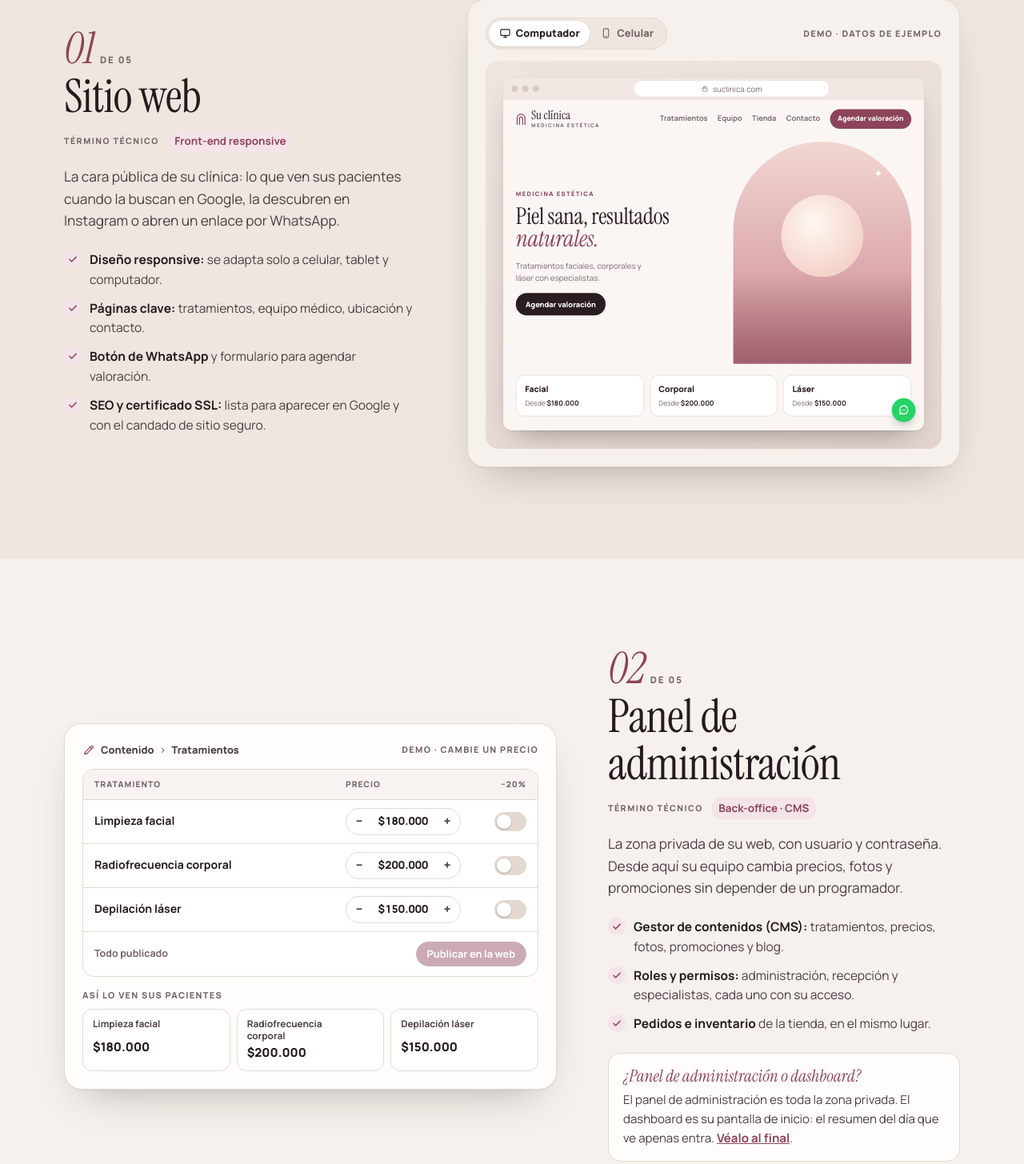
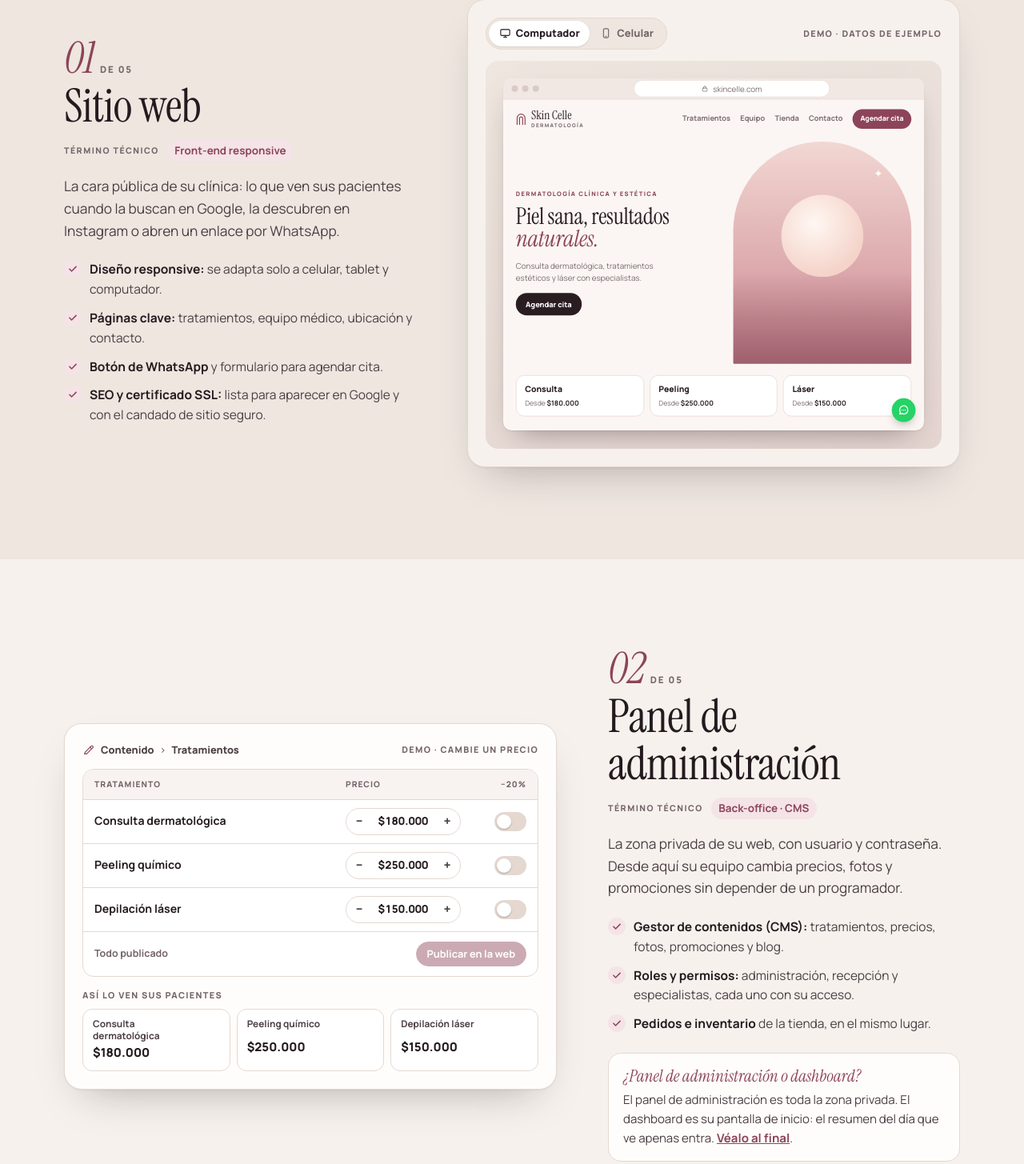
Before and after one commit to bayronlondonoc/propuesta-skin-celle, a plain HTML site: page index.html in a window 1280 px wide. Shown: the part 620-2075 px from the top of the page at 80% size. Drawn offline with Linux system fonts and the light colour scheme.

Commit message:
Personaliza la propuesta para Skin Celle
Nombre de la clínica en el título, la portada, las maquetas y el cierre.
Los datos de ejemplo pasan a dermatología: consulta dermatológica,
peeling, acné, manchas y revisión de lunares; "valoración" pasa a "cita".

Co-Authored-By: Claude Opus 5.5 <noreply@anthropic.com>

```diff
--- a/index.html
+++ b/index.html
@@ -5,10 +5,10 @@
 <meta name="viewport" content="width=device-width, initial-scale=1, viewport-fit=cover">
 <meta name="color-scheme" content="light dark">
 <meta name="robots" content="noindex">
-<title>Propuesta web · Clínica estética</title>
-<meta name="description" content="Sitio web, panel de administración, tienda en línea, panel de análisis y CRM para su clínica estética. Precio especial para clientes de Jhoana: $5.000.000 COP.">
+<title>Propuesta web · Skin Celle</title>
+<meta name="description" content="Sitio web, panel de administración, tienda en línea, panel de análisis y CRM para Skin Celle, clínica dermatológica. Precio especial para clientes de Jhoana: $5.000.000 COP.">
 <meta property="og:type" content="website">
-<meta property="og:title" content="Toda su clínica, en un solo panel · Propuesta web">
+<meta property="og:title" content="Toda su clínica, en un solo panel · Propuesta web para Skin Celle">
 <meta property="og:description" content="Cinco módulos conectados: sitio web, panel de administración, tienda en línea, panel de análisis y CRM. Precio especial para clientes de Jhoana.">
 <meta name="theme-color" content="#F6F1EC" media="(prefers-color-scheme: light)">
 <meta name="theme-color" content="#141012" media="(prefers-color-scheme: dark)">
@@ -521,7 +521,7 @@ html.js .rv.in{opacity:1;transform:none}
 
 <header class="top">
   <div class="wrap top-in">
-    <a class="brand" href="#inicio"><svg class="ic brand-mark" aria-hidden="true"><use href="#i-arch"/></svg>Propuesta web<span class="brand-sub">Clínica estética</span></a>
+    <a class="brand" href="#inicio"><svg class="ic brand-mark" aria-hidden="true"><use href="#i-arch"/></svg>Propuesta web<span class="brand-sub">Skin Celle</span></a>
     <nav class="top-nav" aria-label="Bloques de la propuesta">
       <a href="#web"><b>01</b>Web</a>
       <a href="#panel"><b>02</b>Panel</a>
@@ -539,7 +539,7 @@ html.js .rv.in{opacity:1;transform:none}
 <section class="hero" id="inicio" aria-labelledby="t-hero">
   <div class="wrap hero-grid">
     <div class="hero-copy">
-      <p class="eyebrow ld" style="--i:0">Propuesta web · Clínica estética</p>
+      <p class="eyebrow ld" style="--i:0">Propuesta web · Skin Celle</p>
       <h1 id="t-hero" class="ld" style="--i:1">Toda su clínica, en un solo <em>panel.</em></h1>
       <p class="hero-line ld" style="--i:2">Cinco módulos conectados que su equipo maneja desde un mismo lugar.</p>
     </div>
@@ -573,7 +573,7 @@ html.js .rv.in{opacity:1;transform:none}
       <ul class="feats">
         <li><svg class="ic" aria-hidden="true"><use href="#i-check"/></svg><span><b>Diseño responsive:</b> se adapta solo a celular, tablet y computador.</span></li>
         <li><svg class="ic" aria-hidden="true"><use href="#i-check"/></svg><span><b>Páginas clave:</b> tratamientos, equipo médico, ubicación y contacto.</span></li>
-        <li><svg class="ic" aria-hidden="true"><use href="#i-check"/></svg><span><b>Botón de WhatsApp</b> y formulario para agendar valoración.</span></li>
+        <li><svg class="ic" aria-hidden="true"><use href="#i-check"/></svg><span><b>Botón de WhatsApp</b> y formulario para agendar cita.</span></li>
         <li><svg class="ic" aria-hidden="true"><use href="#i-check"/></svg><span><b>SEO y certificado SSL:</b> lista para aparecer en Google y con el candado de sitio seguro.</span></li>
       </ul>
     </div>
@@ -588,28 +588,28 @@ html.js .rv.in{opacity:1;transform:none}
       </div>
       <div class="stage">
         <div class="site-hold" id="site-hold">
-          <div class="site" id="site" data-view="pc" role="img" aria-label="Maqueta de la página web de la clínica: menú, portada con botón para agendar valoración y tarjetas de tratamientos faciales, corporales y láser con su precio.">
-            <div class="site-bar" aria-hidden="true"><span class="dots"><i></i><i></i><i></i></span><span class="url"><svg class="ic"><use href="#i-lock"/></svg>suclinica.com</span></div>
+          <div class="site" id="site" data-view="pc" role="img" aria-label="Maqueta de la página web de Skin Celle: menú, portada con botón para agendar cita y tarjetas de consulta, peeling y láser con su precio.">
+            <div class="site-bar" aria-hidden="true"><span class="dots"><i></i><i></i><i></i></span><span class="url"><svg class="ic"><use href="#i-lock"/></svg>skincelle.com</span></div>
             <div class="site-notch" aria-hidden="true"></div>
             <div class="site-in" aria-hidden="true">
               <div class="s-nav">
-                <span class="s-logo"><svg class="ic"><use href="#i-arch"/></svg><span>Su clínica<small>Medicina estética</small></span></span>
+                <span class="s-logo"><svg class="ic"><use href="#i-arch"/></svg><span>Skin Celle<small>Dermatología</small></span></span>
                 <span class="s-links"><span>Tratamientos</span><span>Equipo</span><span>Tienda</span><span>Contacto</span></span>
-                <span class="s-cta">Agendar valoración</span>
+                <span class="s-cta">Agendar cita</span>
                 <span class="s-burger"><i></i><i></i></span>
               </div>
               <div class="s-hero">
                 <div>
-                  <p class="s-kick">Medicina estética</p>
+                  <p class="s-kick">Dermatología clínica y estética</p>
                   <p class="s-title">Piel sana, resultados <em>naturales.</em></p>
-                  <p class="s-txt">Tratamientos faciales, corporales y láser con especialistas.</p>
-                  <span class="s-btn">Agendar valoración</span>
+                  <p class="s-txt">Consulta dermatológica, tratamientos estéticos y láser con especialistas.</p>
+                  <span class="s-btn">Agendar cita</span>
                 </div>
                 <div class="s-arch"><span class="s-sun"></span><svg class="ic fill s-spark"><use href="#i-spark"/></svg></div>
               </div>
               <div class="s-cards">
-                <div class="s-card" data-tr="0"><span class="s-ct">Facial</span><span class="s-cp">Desde <b class="pz">$180.000</b></span><span class="pb s-badge" hidden>−20%</span></div>
-                <div class="s-card" data-tr="1"><span class="s-ct">Corporal</span><span class="s-cp">Desde <b class="pz">$200.000</b></span><span class="pb s-badge" hidden>−20%</span></div>
+                <div class="s-card" data-tr="0"><span class="s-ct">Consulta</span><span class="s-cp">Desde <b class="pz">$180.000</b></span><span class="pb s-badge" hidden>−20%</span></div>
+                <div class="s-card" data-tr="1"><span class="s-ct">Peeling</span><span class="s-cp">Desde <b class="pz">$250.000</b></span><span class="pb s-badge" hidden>−20%</span></div>
                 <div class="s-card" data-tr="2"><span class="s-ct">Láser</span><span class="s-cp">Desde <b class="pz">$150.000</b></span><span class="pb s-badge" hidden>−20%</span></div>
               </div>
             </div>
@@ -648,14 +648,14 @@ html.js .rv.in{opacity:1;transform:none}
       <div class="cms">
         <div class="cms-h" aria-hidden="true"><span>Tratamiento</span><span>Precio</span><span>−20%</span></div>
         <div class="cms-row">
-          <span class="cms-n">Limpieza facial</span>
-          <span class="stepper"><button type="button" data-d="-1" aria-label="Bajar precio de Limpieza facial">−</button><output>$180.000</output><button type="button" data-d="1" aria-label="Subir precio de Limpieza facial">+</button></span>
-          <label class="sw"><input type="checkbox" role="switch" aria-label="Promoción del 20% en Limpieza facial"><span class="sw-l" aria-hidden="true">Promo −20%</span><i aria-hidden="true"></i></label>
+          <span class="cms-n">Consulta dermatológica</span>
+          <span class="stepper"><button type="button" data-d="-1" aria-label="Bajar precio de Consulta dermatológica">−</button><output>$180.000</output><button type="button" data-d="1" aria-label="Subir precio de Consulta dermatológica">+</button></span>
+          <label class="sw"><input type="checkbox" role="switch" aria-label="Promoción del 20% en Consulta dermatológica"><span class="sw-l" aria-hidden="true">Promo −20%</span><i aria-hidden="true"></i></label>
         </div>
         <div class="cms-row">
-          <span class="cms-n">Radiofrecuencia corporal</span>
-          <span class="stepper"><button type="button" data-d="-1" aria-label="Bajar precio de Radiofrecuencia corporal">−</button><output>$200.000</output><button type="button" data-d="1" aria-label="Subir precio de Radiofrecuencia corporal">+</button></span>
-          <label class="sw"><input type="checkbox" role="switch" aria-label="Promoción del 20% en Radiofrecuencia corporal"><span class="sw-l" aria-hidden="true">Promo −20%</span><i aria-hidden="true"></i></label>
+          <span class="cms-n">Peeling químico</span>
+          <span class="stepper"><button type="button" data-d="-1" aria-label="Bajar precio de Peeling químico">−</button><output>$250.000</output><button type="button" data-d="1" aria-label="Subir precio de Peeling químico">+</button></span>
+          <label class="sw"><input type="checkbox" role="switch" aria-label="Promoción del 20% en Peeling químico"><span class="sw-l" aria-hidden="true">Promo −20%</span><i aria-hidden="true"></i></label>
         </div>
         <div class="cms-row">
           <span class="cms-n">Depilación láser</span>
@@ -667,8 +667,8 @@ html.js .rv.in{opacity:1;transform:none}
       <div class="pv">
         <p class="pv-k">Así lo ven sus pacientes</p>
         <div class="pv-cards">
-          <div class="pv-card" data-tr="0"><span class="pv-n">Limpieza facial</span><span class="pv-p"><s class="po" hidden></s><b class="pz">$180.000</b></span><span class="pb pv-b" hidden>−20%</span></div>
-          <div class="pv-card" data-tr="1"><span class="pv-n">Radiofrecuencia corporal</span><span class="pv-p"><s class="po" hidden></s><b class="pz">$200.000</b></span><span class="pb pv-b" hidden>−20%</span></div>
+          <div class="pv-card" data-tr="0"><span class="pv-n">Consulta dermatológica</span><span class="pv-p"><s class="po" hidden></s><b class="pz">$180.000</b></span><span class="pb pv-b" hidden>−20%</span></div>
+          <div class="pv-card" data-tr="1"><span class="pv-n">Peeling químico</span><span class="pv-p"><s class="po" hidden></s><b class="pz">$250.000</b></span><span class="pb pv-b" hidden>−20%</span></div>
           <div class="pv-card" data-tr="2"><span class="pv-n">Depilación láser</span><span class="pv-p"><s class="po" hidden></s><b class="pz">$150.000</b></span><span class="pb pv-b" hidden>−20%</span></div>
         </div>
       </div>
@@ -694,7 +694,7 @@ html.js .rv.in{opacity:1;transform:none}
 
     <div class="demo rv">
       <div class="demo-top">
-        <p class="crumb"><svg class="ic" aria-hidden="true"><use href="#i-bag"/></svg>suclinica.com <span>›</span> Tienda</p>
+        <p class="crumb"><svg class="ic" aria-hidden="true"><use href="#i-bag"/></svg>skincelle.com <span>›</span> Tienda</p>
         <span class="demo-tag">Demo · agregue y pague</span>
       </div>
       <div class="shop">
@@ -741,7 +741,7 @@ html.js .rv.in{opacity:1;transform:none}
       <p class="blk-n"><b>04</b>de 05</p>
       <h2 id="t-analisis">Panel de análisis</h2>
       <p class="tech"><span>Término técnico</span><b>Analytics · dashboard de KPI</b></p>
-      <p class="lead">Las cifras de su clínica, siempre al día: cuántas personas visitan la web, cuántas piden valoración, qué tratamientos interesan más y de dónde llegan.</p>
+      <p class="lead">Las cifras de su clínica, siempre al día: cuántas personas visitan la web, cuántas piden cita, qué tratamientos interesan más y de dónde llegan.</p>
       <ul class="feats">
         <li><svg class="ic" aria-hidden="true"><use href="#i-check"/></svg><span><b>Indicadores clave (KPI):</b> visitas, solicitudes, ventas y tasa de conversión.</span></li>
         <li><svg class="ic" aria-hidden="true"><use href="#i-check"/></svg><span><b>Origen de los pacientes:</b> Instagram, Google, WhatsApp o tráfico directo.</span></li>
@@ -805,7 +805,7 @@ html.js .rv.in{opacity:1;transform:none}
       </div>
       <div class="board" id="board">
         <div class="col" role="group" aria-labelledby="c0"><p class="col-h"><span id="c0">Nuevo contacto</span><span class="col-c">0</span></p><div class="col-list"></div></div>
-        <div class="col" role="group" aria-labelledby="c1"><p class="col-h"><span id="c1">Valoración agendada</span><span class="col-c">0</span></p><div class="col-list"></div></div>
+        <div class="col" role="group" aria-labelledby="c1"><p class="col-h"><span id="c1">Cita agendada</span><span class="col-c">0</span></p><div class="col-list"></div></div>
         <div class="col" role="group" aria-labelledby="c2"><p class="col-h"><span id="c2">En tratamiento</span><span class="col-c">0</span></p><div class="col-list"></div></div>
         <div class="col" role="group" aria-labelledby="c3"><p class="col-h"><span id="c3">Fidelizado</span><span class="col-c">0</span></p><div class="col-list"></div></div>
       </div>
@@ -836,10 +836,10 @@ html.js .rv.in{opacity:1;transform:none}
     <div class="dash-demo rv">
       <figure class="app" aria-labelledby="app-cap">
         <figcaption id="app-cap" class="sr">Maqueta del dashboard, la pantalla de inicio del panel de administración, con datos de ejemplo.</figcaption>
-        <div class="app-bar" aria-hidden="true"><span class="dots"><i></i><i></i><i></i></span><span class="url"><svg class="ic"><use href="#i-lock"/></svg>panel.suclinica.com</span></div>
+        <div class="app-bar" aria-hidden="true"><span class="dots"><i></i><i></i><i></i></span><span class="url"><svg class="ic"><use href="#i-lock"/></svg>panel.skincelle.com</span></div>
         <div class="app-body">
           <nav class="app-side" aria-label="Menú del panel (maqueta)">
-            <span class="app-logo" aria-hidden="true"><svg class="ic"><use href="#i-arch"/></svg>Su clínica</span>
+            <span class="app-logo" aria-hidden="true"><svg class="ic"><use href="#i-arch"/></svg>Skin Celle</span>
             <a class="on" href="#dashboard" aria-current="page"><svg class="ic" aria-hidden="true"><use href="#i-grid"/></svg>Dashboard</a>
             <a href="#panel"><svg class="ic" aria-hidden="true"><use href="#i-edit"/></svg>Contenido</a>
             <a href="#tienda"><svg class="ic" aria-hidden="true"><use href="#i-bag"/></svg>Tienda</a>
@@ -859,13 +859,13 @@ html.js .rv.in{opacity:1;transform:none}
               <div class="kpi"><p class="kpi-l">Visitas a la web</p><p class="kpi-v">4.820</p><p class="kpi-d">+18% vs. sept.</p></div>
             </div>
             <div class="app-grid">
-              <figure class="card"><figcaption class="card-t">Solicitudes de valoración <span>· por mes</span></figcaption><div id="ch-req"></div></figure>
+              <figure class="card"><figcaption class="card-t">Solicitudes de cita <span>· por mes</span></figcaption><div id="ch-req"></div></figure>
               <div class="card agenda">
                 <p class="card-t">Próximas citas</p>
                 <ul>
-                  <li><time>9:00</time><span class="ag-who"><b>Valoración</b><small>Andrea P. · Limpieza facial</small></span><span class="pill ok">Confirmada</span></li>
+                  <li><time>9:00</time><span class="ag-who"><b>Consulta dermatológica</b><small>Andrea P. · Acné</small></span><span class="pill ok">Confirmada</span></li>
                   <li><time>10:30</time><span class="ag-who"><b>Depilación láser</b><small>Paula V. · Sesión 2 de 3</small></span><span class="pill ok">Confirmada</span></li>
-                  <li><time>12:00</time><span class="ag-who"><b>Valoración</b><small>Mariana S. · Peeling químico</small></span><span class="pill wait">Por confirmar</span></li>
+                  <li><time>12:00</time><span class="ag-who"><b>Valoración estética</b><small>Mariana S. · Manchas</small></span><span class="pill wait">Por confirmar</span></li>
                 </ul>
               </div>
             </div>
@@ -904,14 +904,14 @@ html.js .rv.in{opacity:1;transform:none}
     </div>
 
     <div class="close rv">
-      <h2>¿Construimos el sistema de su clínica?</h2>
+      <h2>¿Construimos el sistema de Skin Celle?</h2>
       <p>Con el primer 50% arrancamos.</p>
     </div>
   </div>
 </section>
 </main>
 
-<footer class="foot"><div class="wrap">Propuesta para clínica estética · Octubre de 2026 · Nombres, cifras y precios de las demos son de ejemplo.</div></footer>
+<footer class="foot"><div class="wrap">Propuesta para Skin Celle · Octubre de 2026 · Nombres, cifras y precios de las demos son de ejemplo.</div></footer>
 
 <div class="toast" id="toast" role="status" aria-live="polite" hidden></div>
 
@@ -1080,7 +1080,7 @@ html.js .rv.in{opacity:1;transform:none}
   });
 
   /* ---------- 02 · Panel: editar y publicar ---------- */
-  var live = [{ p: 180000, promo: false }, { p: 200000, promo: false }, { p: 150000, promo: false }];
+  var live = [{ p: 180000, promo: false }, { p: 250000, promo: false }, { p: 150000, promo: false }];
   var draft = live.map(function(s){ return { p: s.p, promo: s.promo }; });
   var cmsRows = $$('.cms-row'), pub = $('#cms-pub');
   function promoPrice(s){ return s.promo ? Math.round(s.p * 0.8 / 1000) * 1000 : s.p; }
@@ -1188,21 +1188,21 @@ html.js .rv.in{opacity:1;transform:none}
   });
 
   /* ---------- 05 · CRM ---------- */
-  var ST = ['Nuevo contacto', 'Valoración agendada', 'En tratamiento', 'Fidelizado'];
+  var ST = ['Nuevo contacto', 'Cita agendada', 'En tratamiento', 'Fidelizado'];
   var NX = ['Responder hoy', 'Recordar la cita', 'Seguimiento post-sesión', 'Control en 30 días'];
   var LD0 = [
     { n: 'Laura M.', t: 'Toxina botulínica', s: 'Instagram', st: 0 },
     { n: 'Camila R.', t: 'Depilación láser', s: 'Google', st: 0 },
     { n: 'Isabella F.', t: 'Peeling químico', s: 'WhatsApp', st: 0 },
-    { n: 'Andrea P.', t: 'Limpieza facial', s: 'Web', st: 1 },
-    { n: 'Mariana S.', t: 'Peeling químico', s: 'Instagram', st: 1 },
+    { n: 'Andrea P.', t: 'Tratamiento de acné', s: 'Web', st: 1 },
+    { n: 'Mariana S.', t: 'Manchas en la piel', s: 'Instagram', st: 1 },
     { n: 'Paula V.', t: 'Depilación láser', s: 'Google', st: 2 },
     { n: 'Daniela C.', t: 'Ácido hialurónico', s: 'Instagram', st: 3 }
   ];
   var IN = [
     { n: 'Valentina G.', t: 'Ácido hialurónico' },
-    { n: 'Sofía L.', t: 'Limpieza facial' },
-    { n: 'Natalia H.', t: 'Radiofrecuencia corporal' },
+    { n: 'Sofía L.', t: 'Consulta dermatológica' },
+    { n: 'Natalia H.', t: 'Revisión de lunares' },
     { n: 'Juliana T.', t: 'Toxina botulínica' }
   ];
   var LD, inI, board = $('#board'), leadBtn = $('#lead-btn'), crmLive = $('#crm-live');
```
Also changed, not shown: 1 other file.
